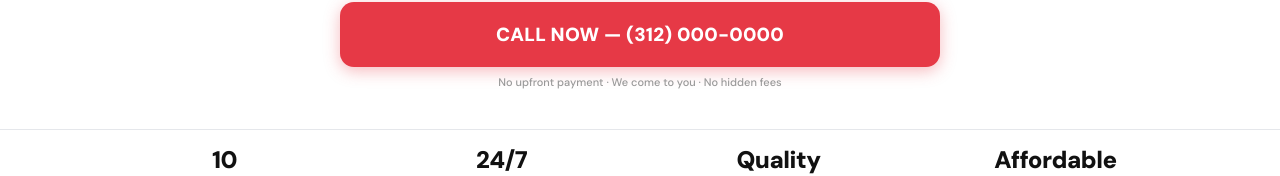
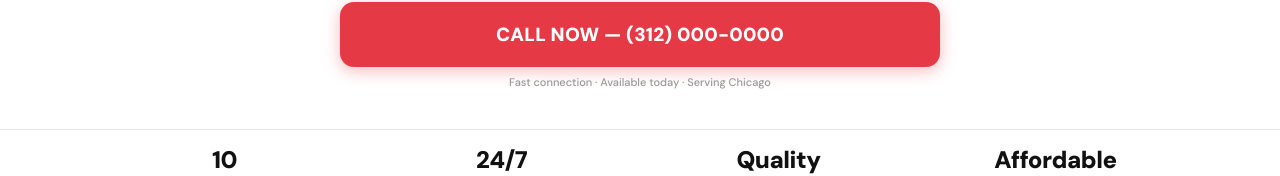
Before and after one commit to dm100usa-oss/roof-repair-chicago-now, a Next.js app: page / in a window 1280 px wide. Shown: the part 347-523 px from the top of the page. Built offline with nearby package versions, Linux system fonts and the light colour scheme.

Commit message:
Update page.tsx

```diff
--- a/src/app/page.tsx
+++ b/src/app/page.tsx
@@ -119,7 +119,7 @@ export default function HomePage() {
           <a href={`tel:${MAIN_PHONE}`} className={styles.btnCall}>
             CALL NOW — {MAIN_PHONE_DISPLAY}
           </a>
-          <div className={styles.btnCallNote}>No upfront payment · We come to you · No hidden fees</div>
+          <div className={styles.btnCallNote}>Fast connection · Available today · Serving Chicago</div>
         </div>
       </section>
 
```
